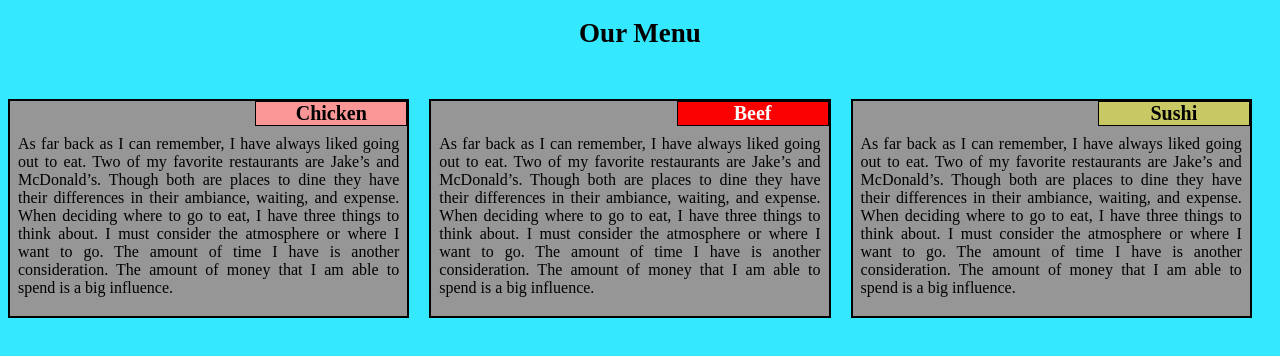
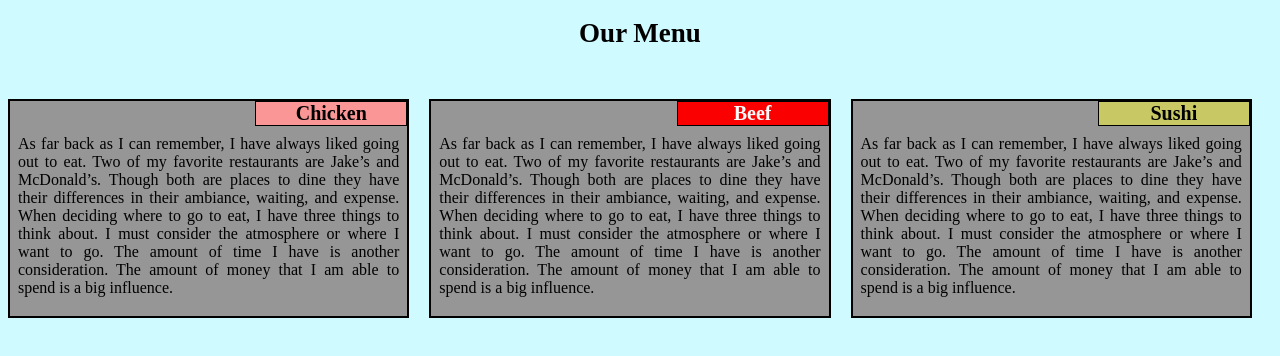
Before and after one commit to ChrisSt10/Module2, a plain HTML site: page index.html in a window 1280 px wide. Drawn offline with Linux system fonts and the light colour scheme.

Commit message:
Update style.css

```diff
--- a/style.css
+++ b/style.css
@@ -2,7 +2,7 @@
   box-sizing: border-box;
 }
 body{
-background-color:rgb(51,232,255);
+background-color:rgb(207,250,255);
 }
 
 
```
